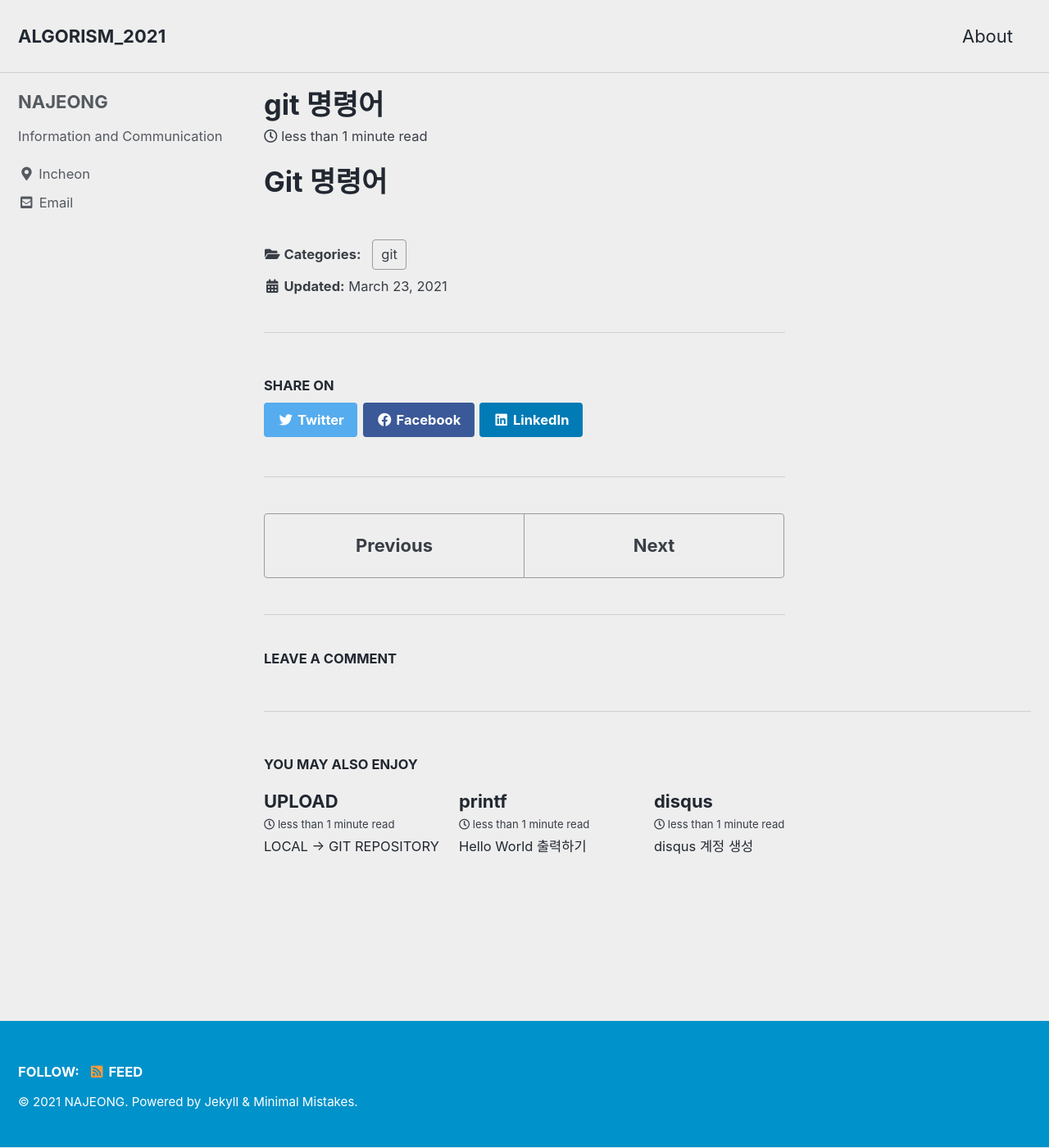
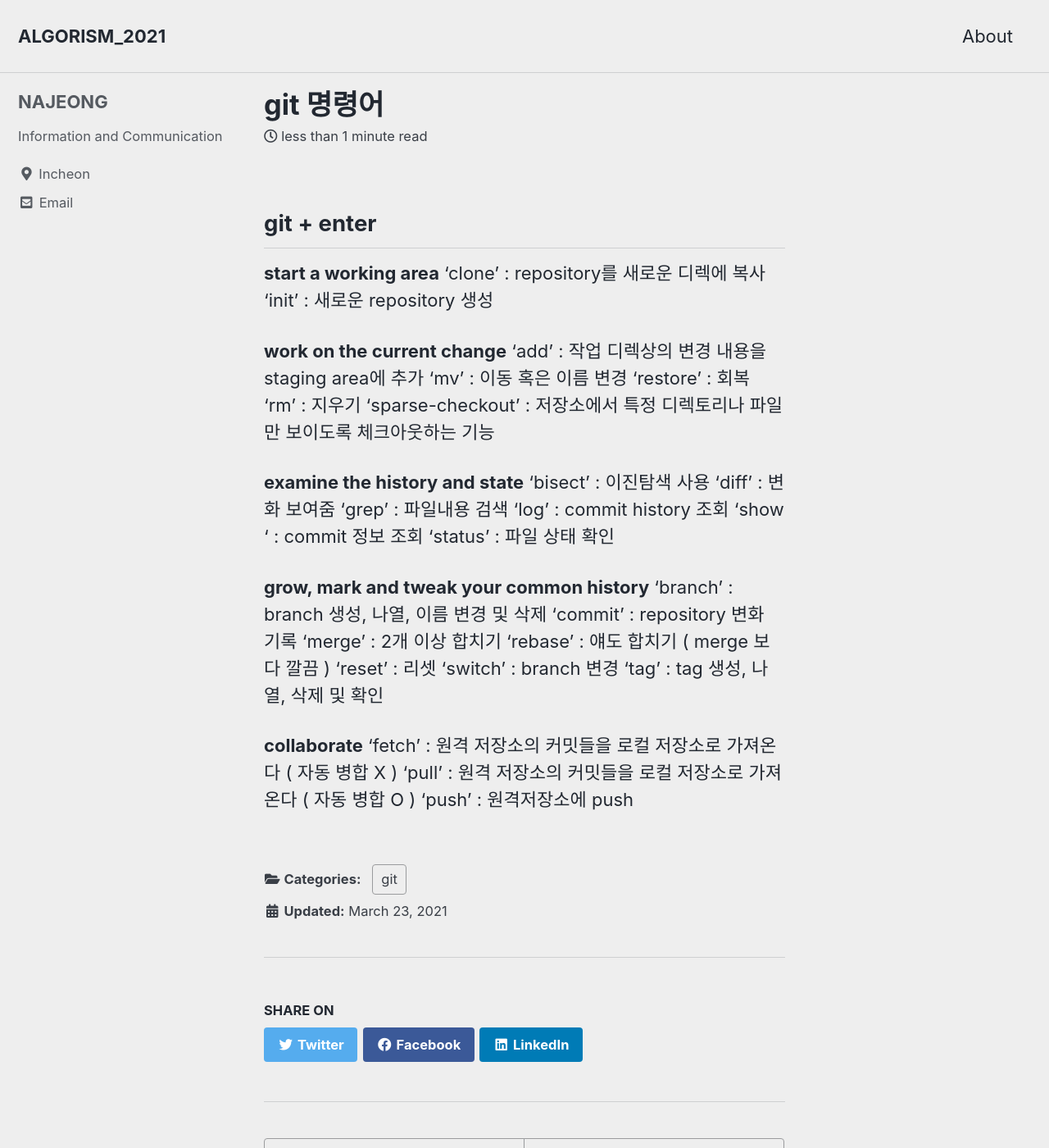
Before and after one commit to dlask913/dlask913.github.io, a Jekyll site: the page built from _posts/2021-03-23-github.markdown, in a window 1280 px wide and 1400 px high. Shown: the whole window at 82% size. Built offline with Jekyll 4.4.1, drawn with Linux system fonts in a browser that asks for light colours; cached includes are drawn as plain includes; comment, search, counter and statistics services are not loaded.

Commit message:
config done

```diff
--- a/_posts/2021-03-23-github.markdown
+++ b/_posts/2021-03-23-github.markdown
@@ -5,4 +5,37 @@ date:   2021-03-23 22:58:43 +0900
 categories: git git git
 ---
 
-# Git 명령어
+## git + enter
+
+**start a working area**
+'clone' : repository를 새로운 디렉에 복사
+'init' : 새로운 repository 생성
+
+**work on the current change**
+'add' : 작업 디렉상의 변경 내용을 staging area에 추가
+'mv' : 이동 혹은 이름 변경
+'restore' : 회복
+'rm' : 지우기
+'sparse-checkout' : 저장소에서 특정 디렉토리나 파일만 보이도록 체크아웃하는 기능
+
+**examine the history and state**
+'bisect' : 이진탐색 사용
+'diff' : 변화 보여줌
+'grep' : 파일내용 검색
+'log' : commit history 조회
+'show ' : commit 정보 조회
+'status' : 파일 상태 확인
+
+**grow, mark and tweak your common history**
+'branch' : branch 생성, 나열, 이름 변경 및 삭제
+'commit' : repository 변화 기록
+'merge' : 2개 이상 합치기
+'rebase' : 얘도 합치기 ( merge 보다 깔끔 )
+'reset' : 리셋
+'switch' : branch 변경
+'tag' : tag 생성, 나열, 삭제 및 확인
+
+**collaborate**
+'fetch' : 원격 저장소의 커밋들을 로컬 저장소로 가져온다 ( 자동 병합 X )
+'pull' : 원격 저장소의 커밋들을 로컬 저장소로 가져온다 ( 자동 병합 O )
+'push' : 원격저장소에 push
```
